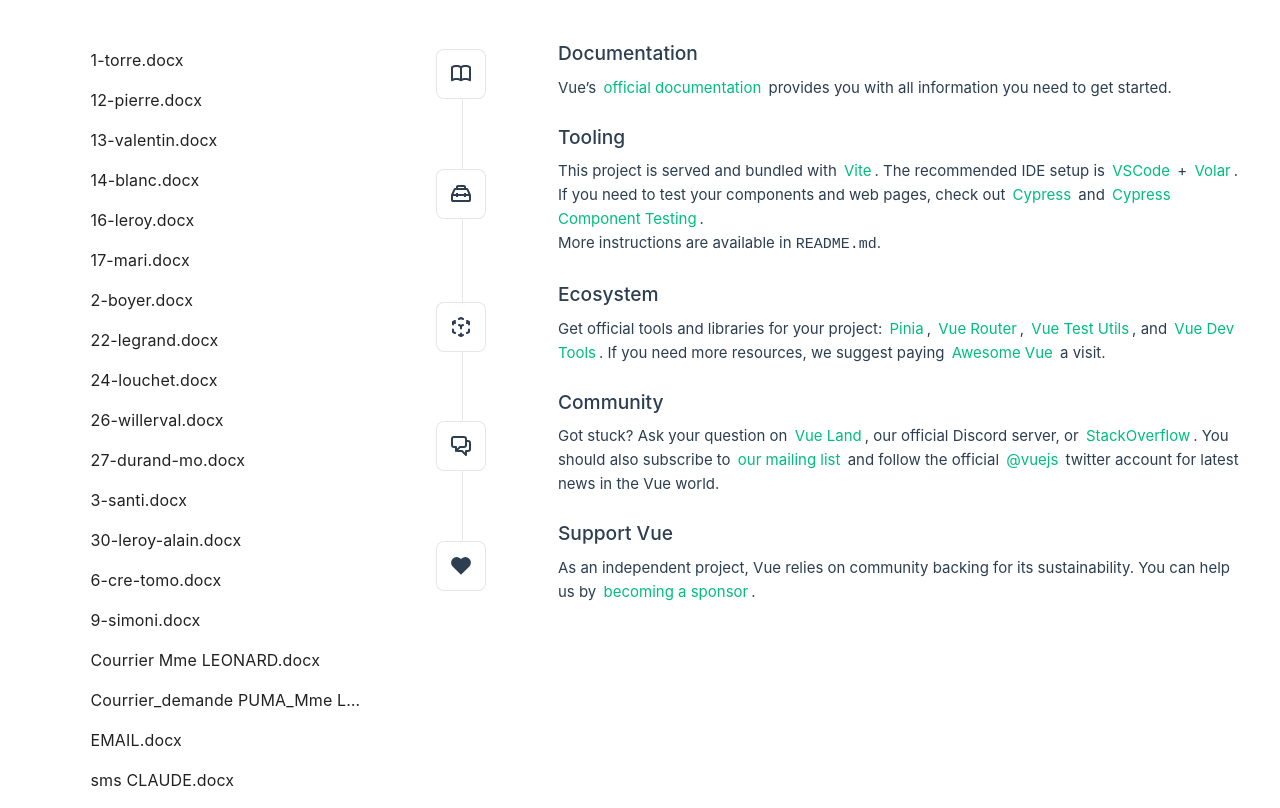
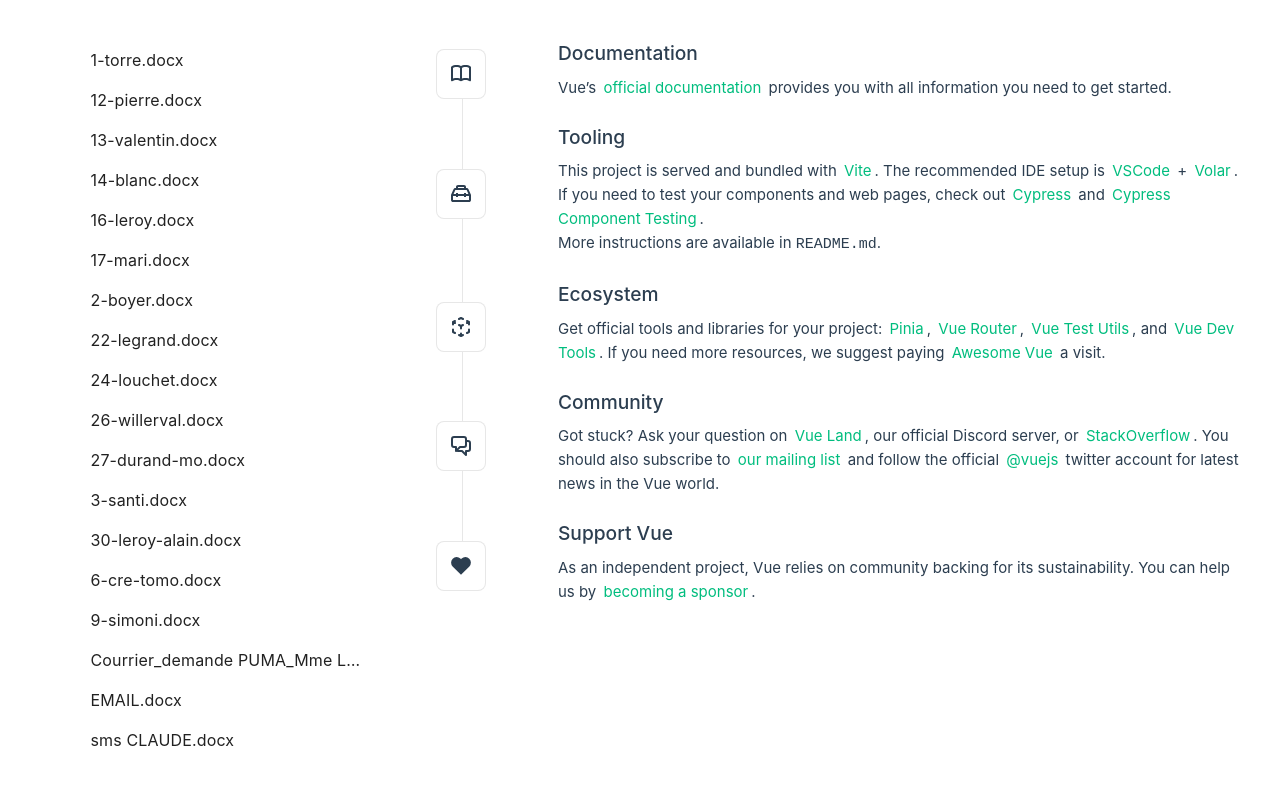
Before and after one commit to DGoms/sams, a Vue app: page / in a window 1280 px wide. Built offline with nearby package versions, Linux system fonts and the light colour scheme.

Commit message:
update docs

```diff
--- a/public/docs.js
+++ b/public/docs.js
@@ -1 +1 @@
-window.docs = {"path":"","name":"docs","children":[{"path":"/1-torre.docx","name":"1-torre.docx","extension":".docx"},{"path":"/12-pierre.docx","name":"12-pierre.docx","extension":".docx"},{"path":"/13-valentin.docx","name":"13-valentin.docx","extension":".docx"},{"path":"/14-blanc.docx","name":"14-blanc.docx","extension":".docx"},{"path":"/16-leroy.docx","name":"16-leroy.docx","extension":".docx"},{"path":"/17-mari.docx","name":"17-mari.docx","extension":".docx"},{"path":"/2-boyer.docx","name":"2-boyer.docx","extension":".docx"},{"path":"/22-legrand.docx","name":"22-legrand.docx","extension":".docx"},{"path":"/24-louchet.docx","name":"24-louchet.docx","extension":".docx"},{"path":"/26-willerval.docx","name":"26-willerval.docx","extension":".docx"},{"path":"/27-durand-mo.docx","name":"27-durand-mo.docx","extension":".docx"},{"path":"/3-santi.docx","name":"3-santi.docx","extension":".docx"},{"path":"/30-leroy-alain.docx","name":"30-leroy-alain.docx","extension":".docx"},{"path":"/6-cre-tomo.docx","name":"6-cre-tomo.docx","extension":".docx"},{"path":"/9-simoni.docx","name":"9-simoni.docx","extension":".docx"},{"path":"/Courrier Mme LEONARD.docx","name":"Courrier Mme LEONARD.docx","extension":".docx"},{"path":"/Courrier_demande PUMA_Mme LEONARD.docx","name":"Courrier_demande PUMA_Mme LEONARD.docx","extension":".docx"},{"path":"/EMAIL.docx","name":"EMAIL.docx","extension":".docx"},{"path":"/sms CLAUDE.docx","name":"sms CLAUDE.docx","extension":".docx"}]}
+window.docs = {"path":"","name":"docs","children":[{"path":"/1-torre.docx","name":"1-torre.docx","extension":".docx"},{"path":"/12-pierre.docx","name":"12-pierre.docx","extension":".docx"},{"path":"/13-valentin.docx","name":"13-valentin.docx","extension":".docx"},{"path":"/14-blanc.docx","name":"14-blanc.docx","extension":".docx"},{"path":"/16-leroy.docx","name":"16-leroy.docx","extension":".docx"},{"path":"/17-mari.docx","name":"17-mari.docx","extension":".docx"},{"path":"/2-boyer.docx","name":"2-boyer.docx","extension":".docx"},{"path":"/22-legrand.docx","name":"22-legrand.docx","extension":".docx"},{"path":"/24-louchet.docx","name":"24-louchet.docx","extension":".docx"},{"path":"/26-willerval.docx","name":"26-willerval.docx","extension":".docx"},{"path":"/27-durand-mo.docx","name":"27-durand-mo.docx","extension":".docx"},{"path":"/3-santi.docx","name":"3-santi.docx","extension":".docx"},{"path":"/30-leroy-alain.docx","name":"30-leroy-alain.docx","extension":".docx"},{"path":"/6-cre-tomo.docx","name":"6-cre-tomo.docx","extension":".docx"},{"path":"/9-simoni.docx","name":"9-simoni.docx","extension":".docx"},{"path":"/Courrier_demande PUMA_Mme LEONARD.docx","name":"Courrier_demande PUMA_Mme LEONARD.docx","extension":".docx"},{"path":"/EMAIL.docx","name":"EMAIL.docx","extension":".docx"},{"path":"/sms CLAUDE.docx","name":"sms CLAUDE.docx","extension":".docx"}]}
```
Also changed, not shown: 10 other files (tests, documents, lock files or other folders).
